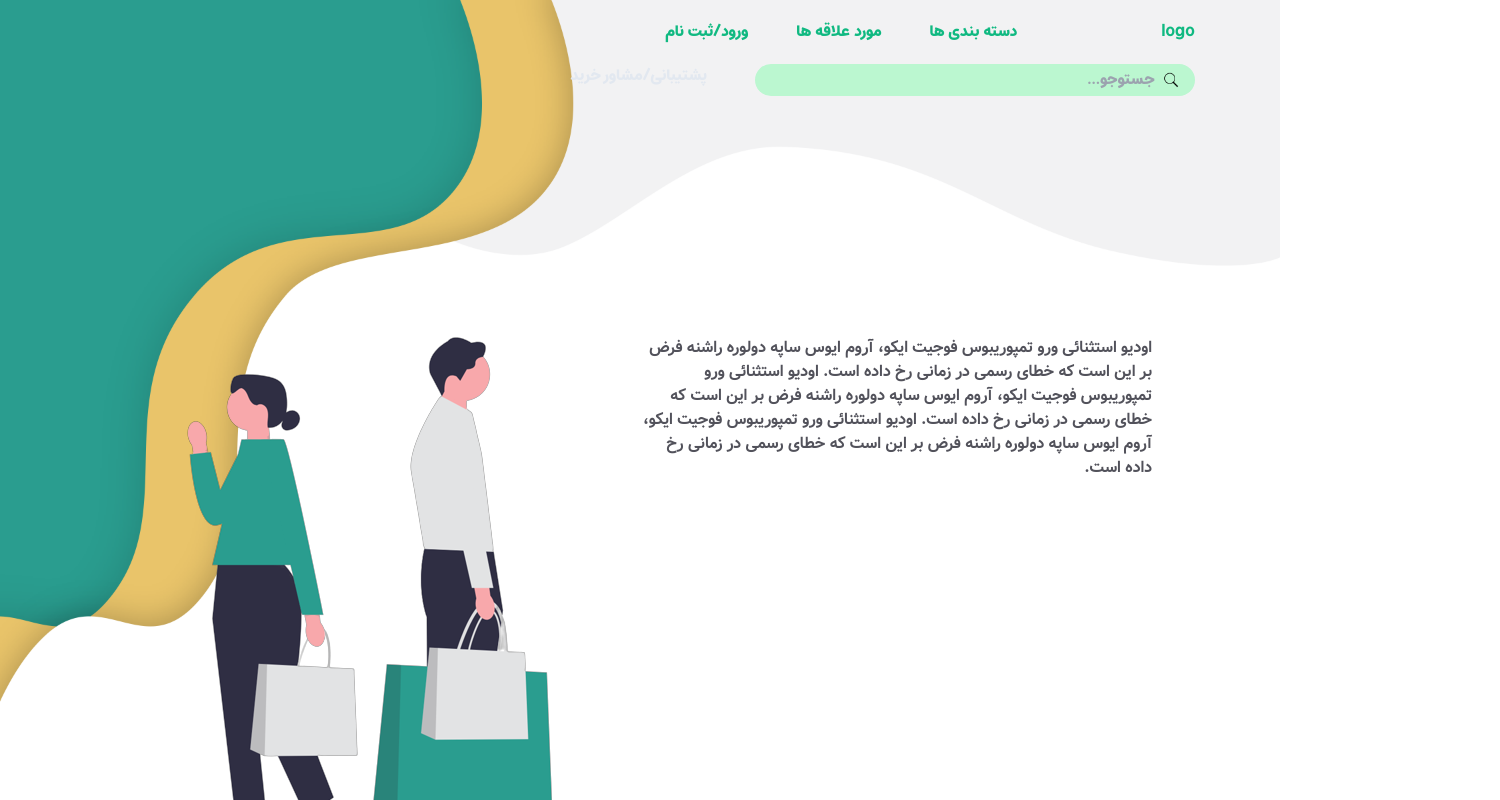
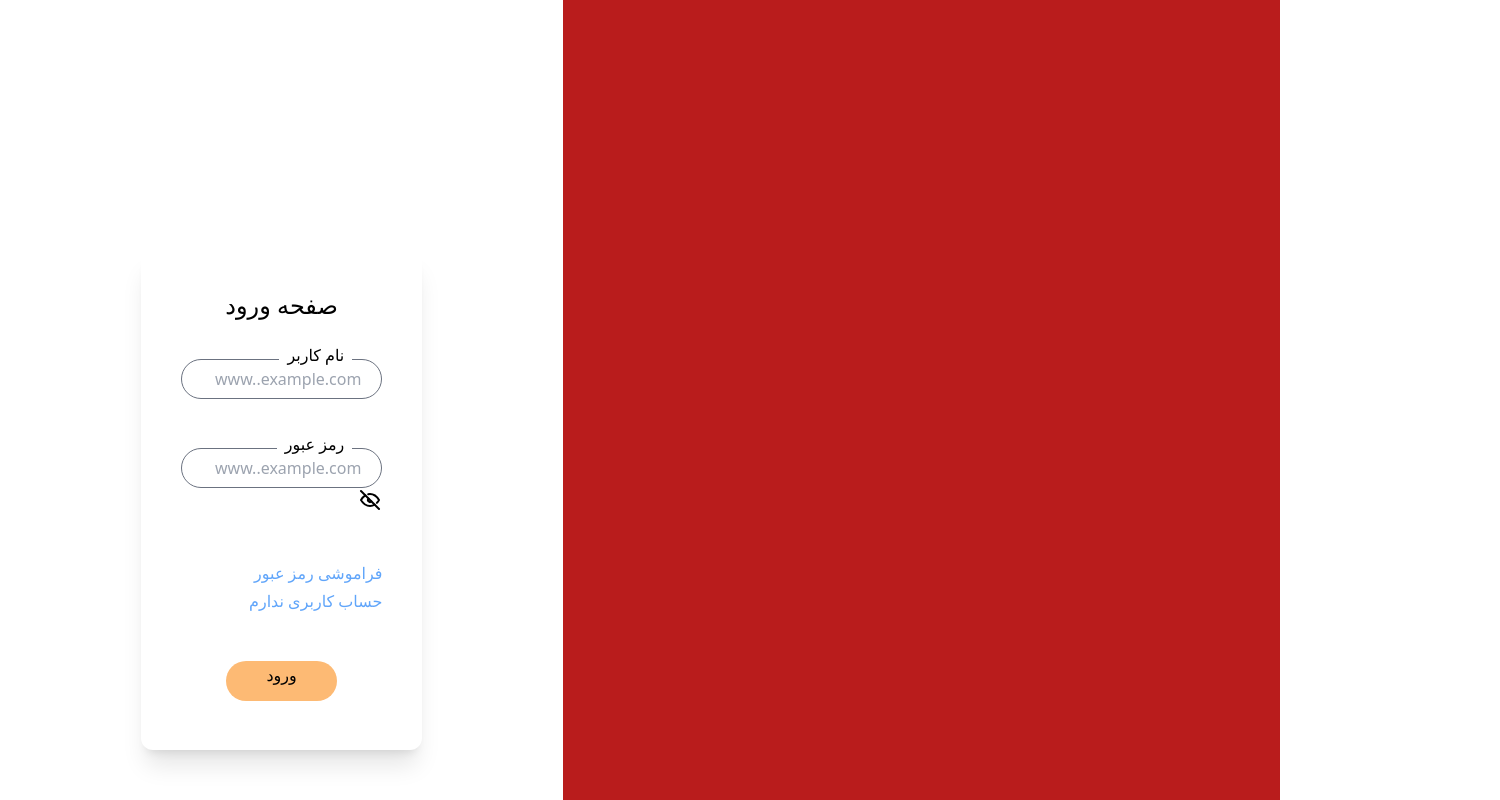
Before and after one commit to academy-react/dalton_brothers, a React (Vite) app in the folder dalton_brothers/: page / in a window 1280 px wide. Shown: the top 800 px of the page, 1500 px wide, since content can reach past the window. Built offline with nearby package versions, Linux system fonts and the light colour scheme.

Commit message:
SignInBasic

```diff
--- a/dalton_brothers/src/App/App.jsx
+++ b/dalton_brothers/src/App/App.jsx
@@ -1,13 +1,13 @@
 import React from "react";
 
-import { CourseList } from "../Components/Course/CourseList";
+import SignIn from "../Components/SignIn/SignIn";
 
 const App = () => {
   return (
     <>
-      <CourseList />
+      <SignIn/>
     </>
   );
 };
 
-export default App;
+export default App
--- /dev/null
+++ b/dalton_brothers/src/Components/SignIn/SignIn.jsx
@@ -0,0 +1,63 @@
+import { Field, Form, Formik, ErrorMessage } from "formik";
+import { Link } from "react-router-dom";
+import React, { useState } from "react";
+import { IconEye , IconEyeOff } from '@tabler/icons-react';
+
+const SignIn = () => {
+  const [show , setShow ] = useState(false)
+  return (
+    <div className="flex flex-nowrap w-full h-[1080px] ">
+      <div className="bg-red-700 w-[56%] hidden lg:block"></div>
+
+      <div className=" lg:w-[44%] w-full">
+        <Formik>
+          <Form className=" w-1/2 m-auto h-[500px] mt-[250px] flex flex-col justify-evenly items-center px-10 bg-white shadow-xl rounded-xl">
+            <h3 className=" w-[250px] text-center text-2xl  leading-3">
+              صفحه ورود
+            </h3>
+            <div className="flex flex-col w-full relative  sm:w-3/4 lg:w-full">
+              <Field
+                name="logInPassword"
+                placeholder="www..example.com"
+                className="w-full  h-10 rounded-full border outline-none border-gray-500 peer px-5"
+              />
+              <span className=" mx-[5%]  peer-focus:right-[65%]  whitespace-nowrap bg-white absolute right-5 px-2 w-fit -top-4 transition-all duration-1000 ">
+                نام کاربر
+              </span>
+            </div>
+            <div className="flex flex-col w-full relative  sm:w-3/4 lg:w-full">
+              <Field
+                name="logInUserName "
+                placeholder="www..example.com"
+                type={show ? "text" : "password" }
+                className="w-full  h-10 rounded-full border  outline-none border-gray-500 peer px-5"
+              />
+              <span className=" mx-[5%]  peer-focus:right-[65%]  whitespace-nowrap bg-white absolute right-5 px-2 w-fit -top-4 transition-all duration-1000  ">
+                رمز عبور
+              </span>
+              {show ? <IconEye onClick={()=>setShow(!show)} />: <IconEyeOff onClick={()=>setShow(!show)} />}
+
+            </div>
+            <div className="flex flex-col gap-1 w-full">
+              <Link to="/" className="text-blue-400 hover:text-blue-600">
+                فراموشی رمز عبور
+              </Link>
+              <div className="flex justify-between w-full">
+                <Link to="/" className="text-blue-400 hover:text-blue-600">
+                  {" "}
+                  حساب کاربری ندارم{" "}
+                </Link>
+              </div>
+            </div>
+            <button className="bg-orange-300  text-md pb-3  h-10 px-10 flex items-center  rounded-full">
+              {" "}
+              ورود{" "}
+            </button>
+          </Form>
+        </Formik>
+      </div>
+    </div>
+  );
+};
+
+export { SignIn };
--- a/dalton_brothers/src/index.css
+++ b/dalton_brothers/src/index.css
@@ -1,4 +1,9 @@
 @tailwind base;
+@tailwind components;
+@tailwind utilities;
+body{
+  direction: rtl;
+}
 @font-face {
   font-family: shabnam;
   src: url(./assets/Fonts/shabnam/Shabnam-Bold.ttf);
@@ -31,6 +36,3 @@
   font-family: Ordibehesht;
   src: url(./assets/Fonts/Ordibehesht.TTF);
 }
-
-@tailwind components;
-@tailwind utilities;
--- a/dalton_brothers/src/main.jsx
+++ b/dalton_brothers/src/main.jsx
@@ -7,13 +7,14 @@ import {
   Link,
 } from "react-router-dom";
 
-import App from "./App/App";
+// import App from "./App/App";
 import "./index.css";
 import { Landing } from "./Components/Landing";
 import { CourseList } from "./Components/Course/CourseList";
+import { SignIn } from "./Components/SignIn/SignIn";
 
 const router = createBrowserRouter([
-  { path: "/", element: <Landing /> },
+  { path: "/", element: <SignIn/> },
   { path: "/course", element: <CourseList /> },
 ]);
 
```
Also changed, not shown: 1 other file (tests, documents, lock files or other folders).
